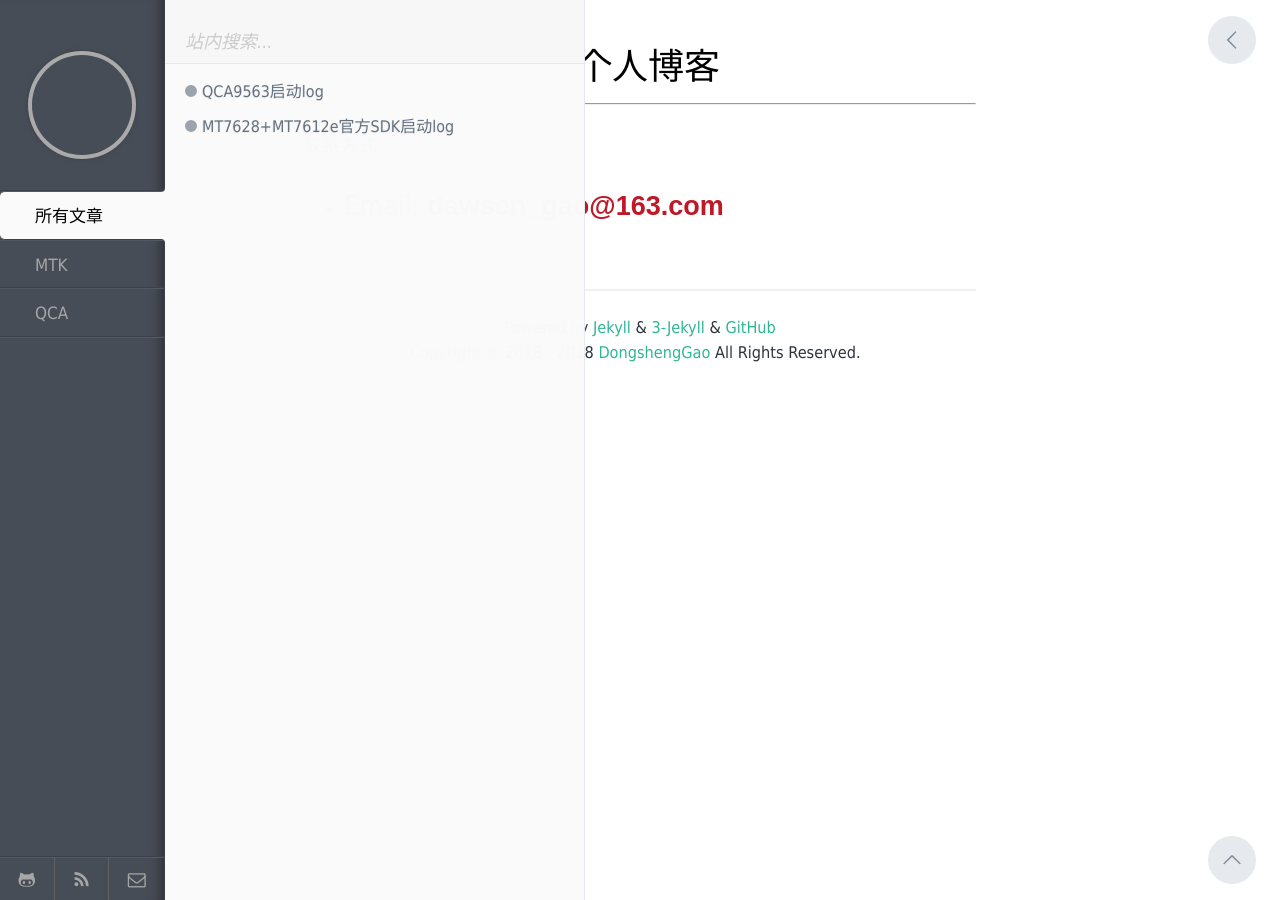
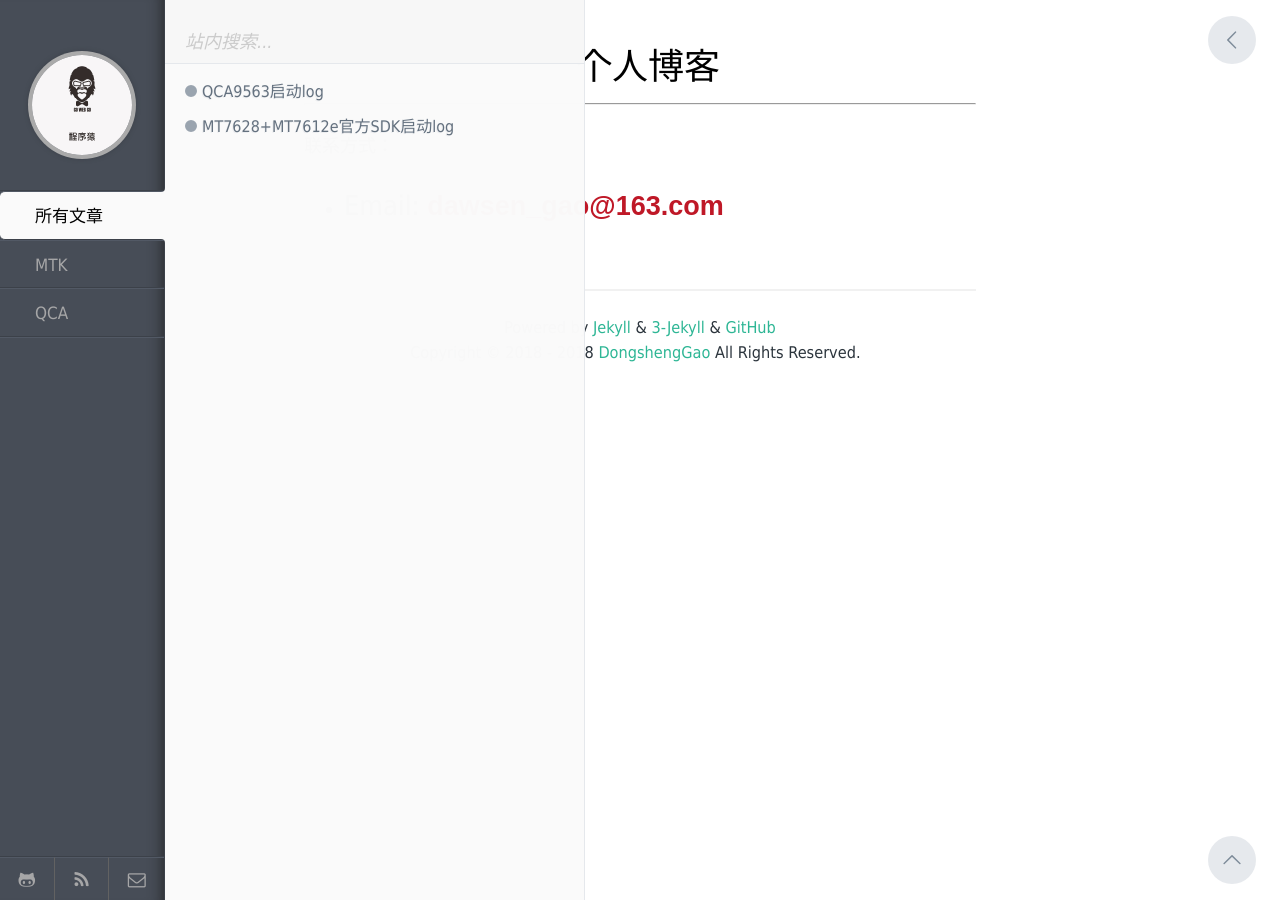
Before and after one commit to DawsenGao/DawsenGao.github.io, a Jekyll site: the page built from index.md, in a window 1280 px wide. Built offline with Jekyll 4.4.1, drawn with Linux system fonts in a browser that asks for light colours; comment, search, counter and statistics services are not loaded.

Commit message:
add files

```diff
--- a/_config.yml
+++ b/_config.yml
@@ -42,7 +42,7 @@ locals:
 subscribe_rss: /pages/atom.xml
 
 # 头像
-#avatar: /assets/image/avatar.png
+avatar: /assets/image/avatar.jpg
 # avatar: http://7xpapo.com1.z0.glb.clouddn.com/blog/assets/image/favicon.ico
 # 网站CSS路径
 css: /assets/css/
```
Also changed, not shown: assets/image/avatar.jpg (added), assets/image/avatar.png (deleted), assets/image/favicon.ico (deleted).
